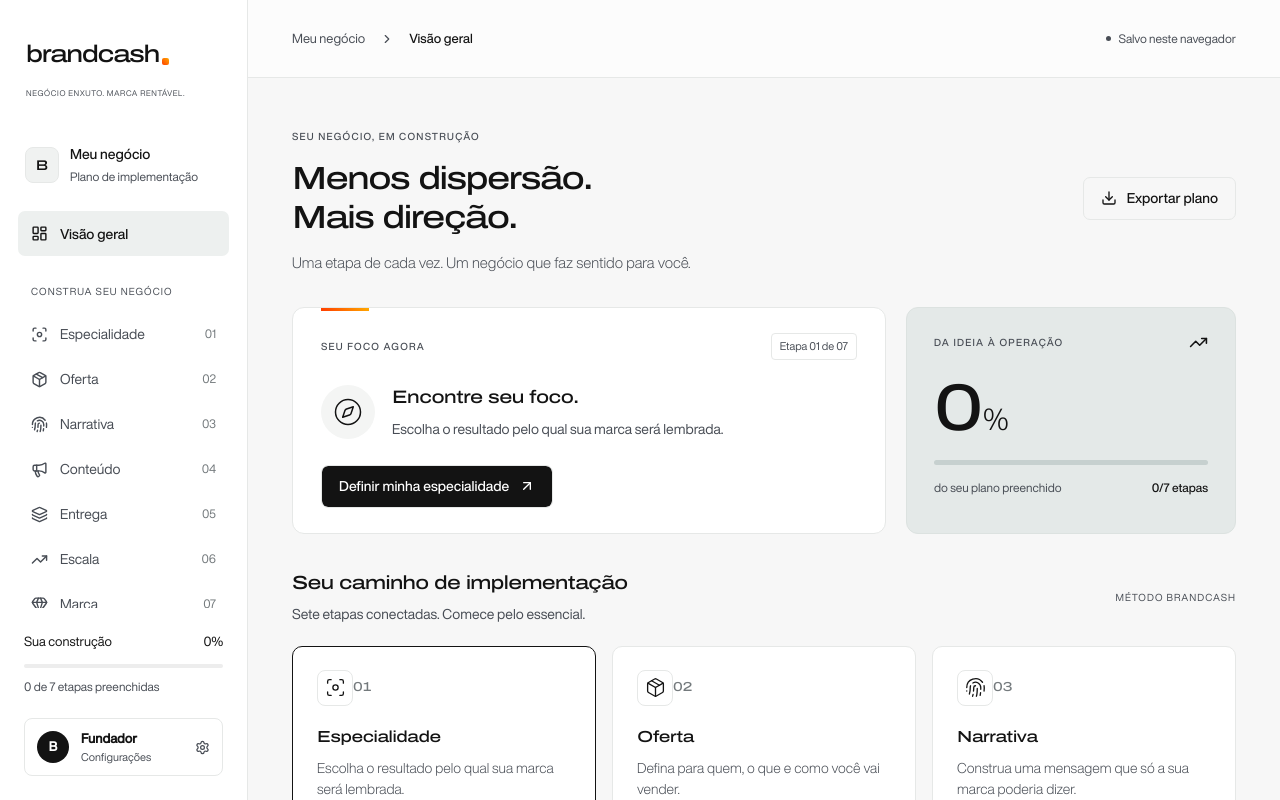
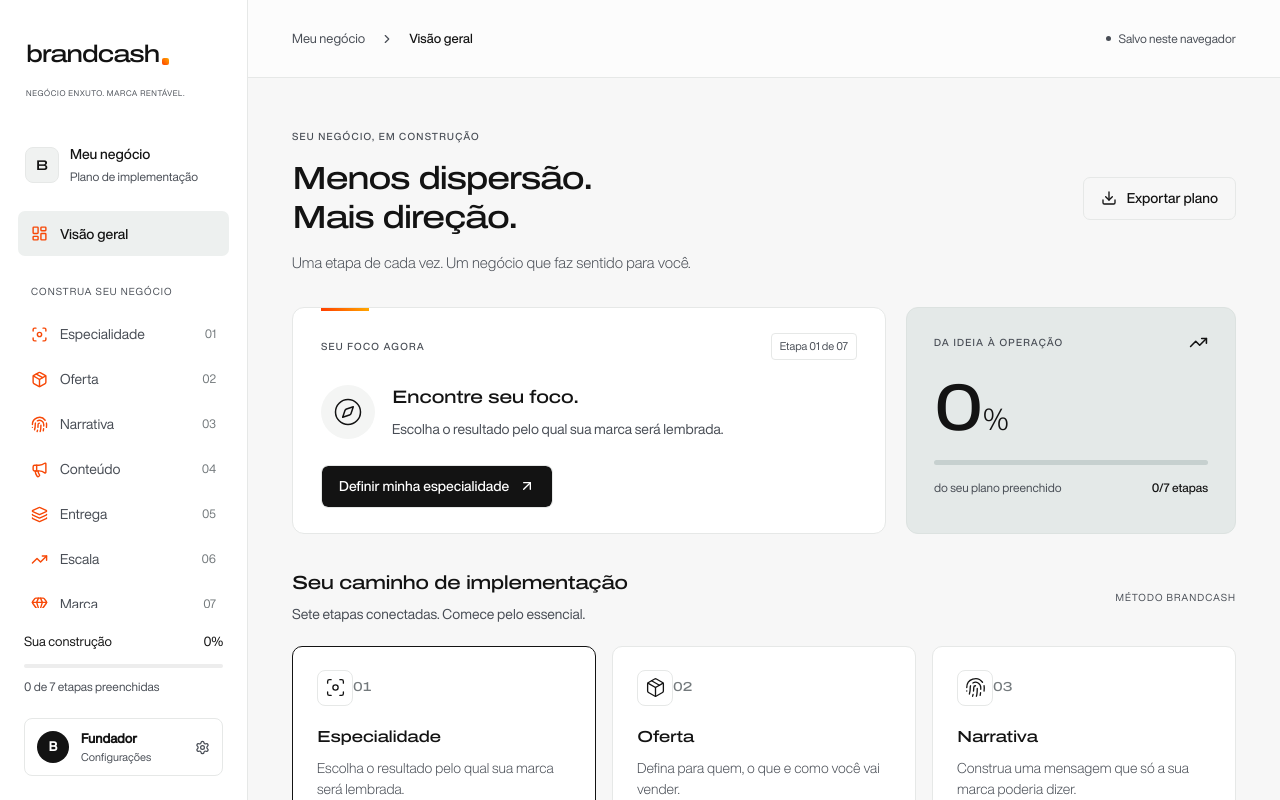
Before and after one commit to frantto-ofc/brandcash-board, a React (Vite) app: page / in a window 1280 px wide. Shown: the top 800 px of the page. Built offline with nearby package versions, Linux system fonts and the light colour scheme.

Commit message:
Set BrandCash icons to orange accent

```diff
--- a/app/globals.css
+++ b/app/globals.css
@@ -2348,3 +2348,13 @@ h1 {
 @media (max-width:700px){
   .profile-settings-grid{grid-template-columns:1fr !important}
 }
+
+/* BrandCash icon accent */
+:root{--brand-icon-accent:#F74807}
+.brand-sidebar .nav-item svg,
+.settings-tabs-list svg,
+.settings-card svg,
+.workspace-label svg{
+  color:var(--brand-icon-accent);
+  stroke:currentColor;
+}
```
